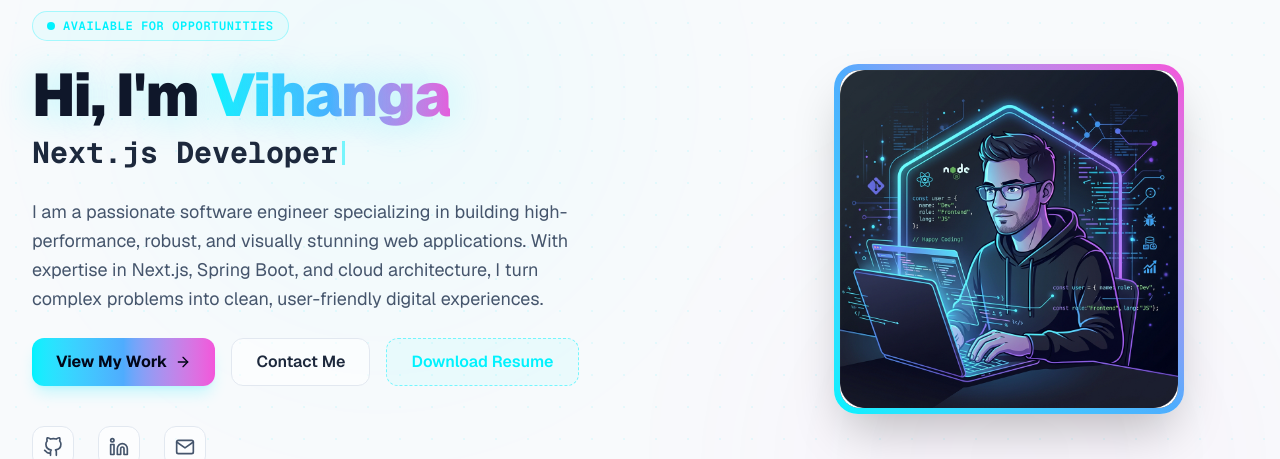
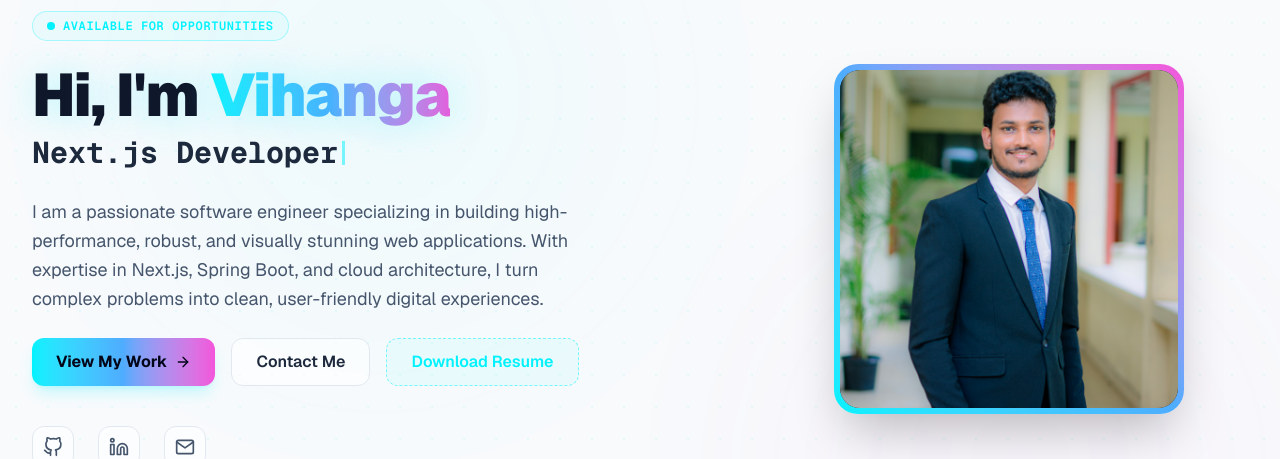
Before and after one commit to VihangaKulathilake/MyPortfolio, a Next.js app: page / in a window 1280 px wide. Shown: the part 217-676 px from the top of the page. Built offline with nearby package versions, Linux system fonts and the light colour scheme; no server answers.

Commit message:
Update hero section with the new image

```diff
--- a/app/components/Hero.tsx
+++ b/app/components/Hero.tsx
@@ -201,7 +201,7 @@ export default function Hero() {
           <div className="relative w-[280px] h-[280px] sm:w-[350px] sm:h-[350px] aspect-square rounded-3xl overflow-hidden shadow-2xl p-1.5 bg-gradient-to-tr from-[#00f2fe] via-[#4facfe] to-[#f355da]">
             <div className="w-full h-full rounded-[20px] bg-slate-900 overflow-hidden relative">
               <Image
-                src="/avatar.png"
+                src="/images/HRI_1584.jpg"
                 alt="Vihanga Profile Image"
                 fill
                 priority
```
